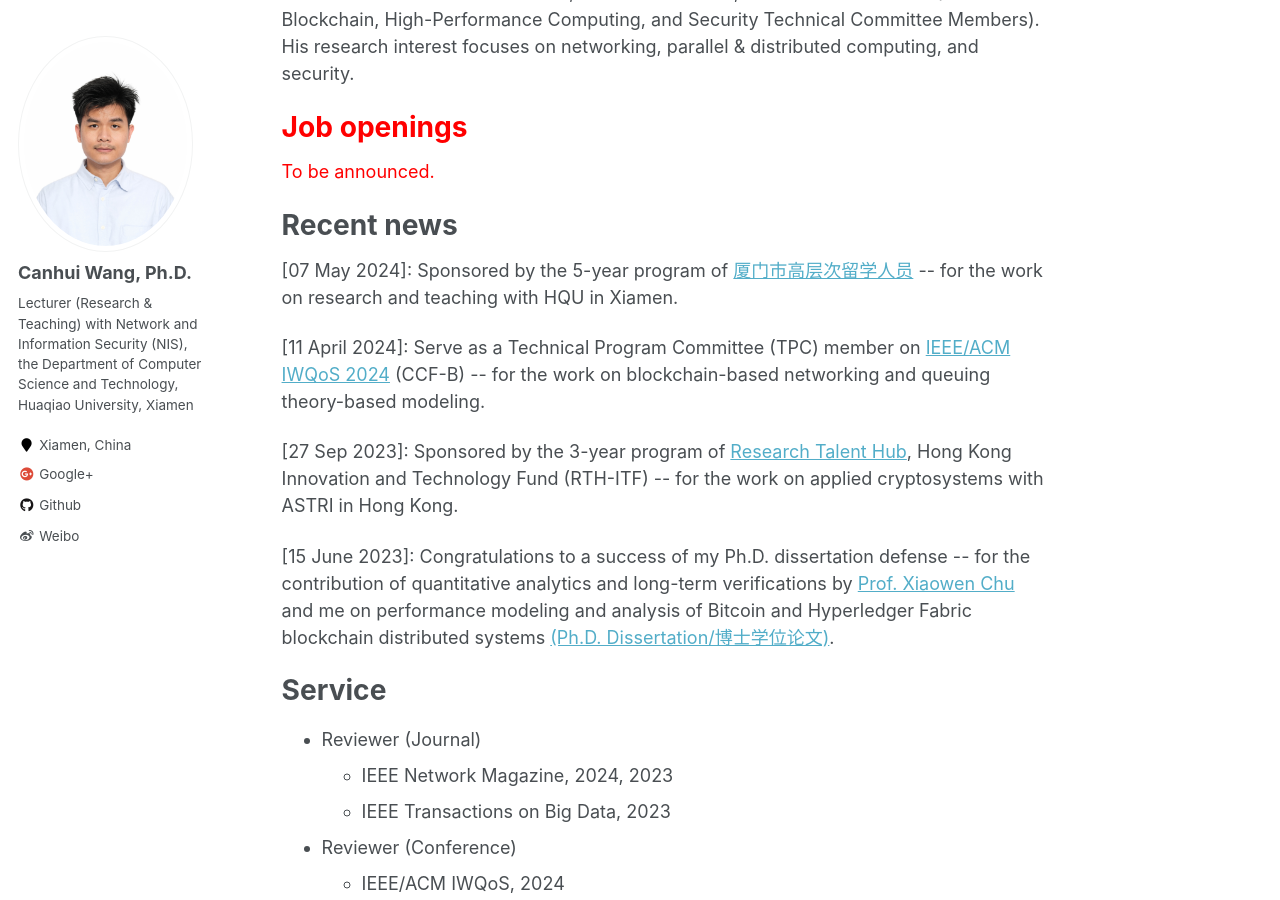
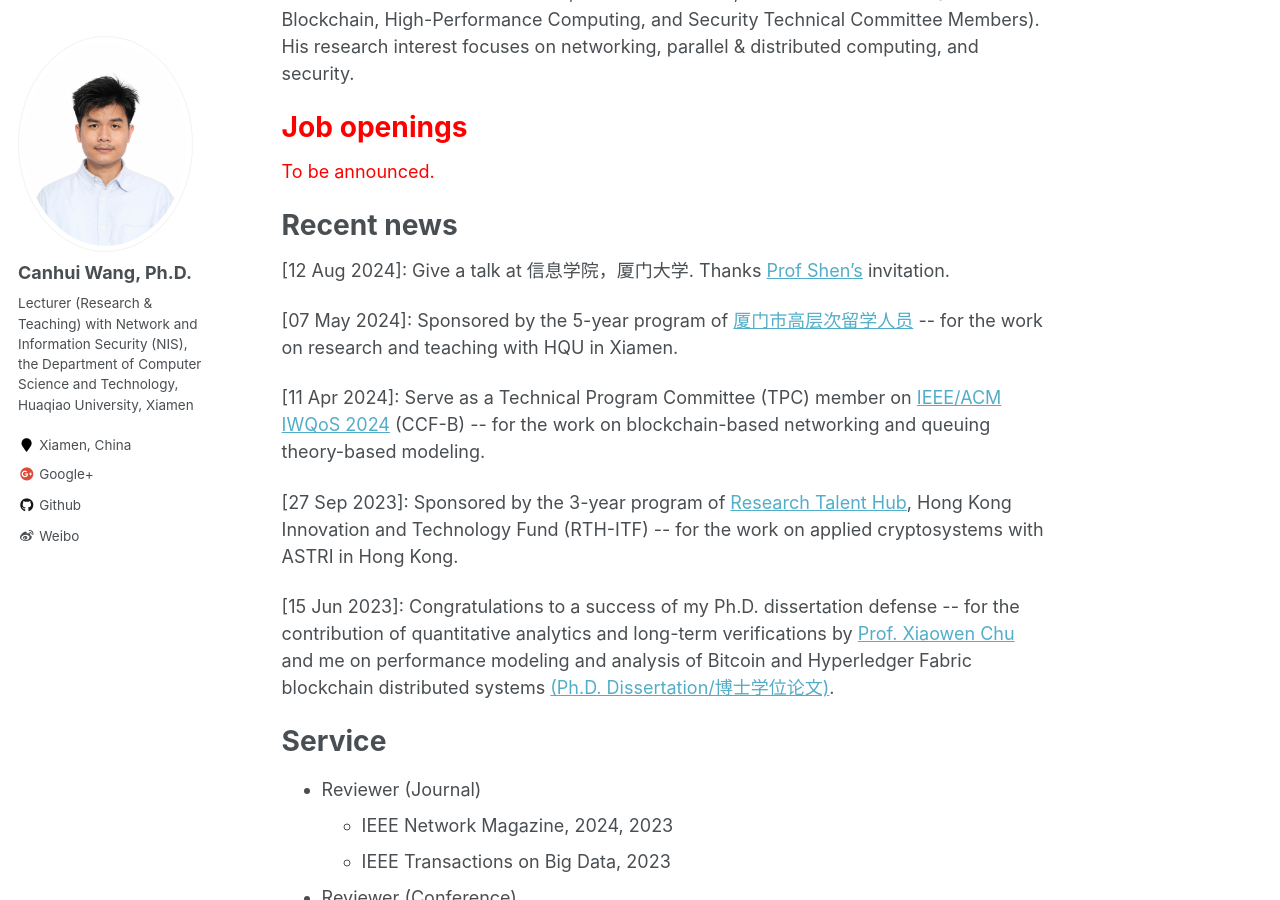
Before and after one commit to Canhui/canhui.github.io, a Jekyll site: the page built from _pages/about.md, in a window 1280 px wide and 900 px high, scrolled down 478 px. Built offline with Jekyll 4.4.1, drawn with Linux system fonts in a browser that asks for light colours.

Commit message:
Update about.md

```diff
--- a/_pages/about.md
+++ b/_pages/about.md
@@ -17,13 +17,15 @@ Canhui Wang is currently a Lecturer (Research & Teaching) with Network and Infor
 
 Recent news
 ======
+\[12 Aug 2024\]: Give a talk at 信息学院，厦门大学. Thanks [Prof Shen's](https://sites.google.com/view/yaobin) invitation.
+
 \[07 May 2024\]: Sponsored by the 5-year program of [厦门市高层次留学人员](http://hrss.xm.gov.cn) -\- for the work on research and teaching with HQU in Xiamen.
 
-\[11 April 2024\]: Serve as a Technical Program Committee (TPC) member on [IEEE/ACM IWQoS 2024](https://iwqos2024.ieee-iwqos.org/committees/technical-program-committee) (CCF-B) -\- for the work on blockchain-based networking and queuing theory-based modeling.
+\[11 Apr 2024\]: Serve as a Technical Program Committee (TPC) member on [IEEE/ACM IWQoS 2024](https://iwqos2024.ieee-iwqos.org/committees/technical-program-committee) (CCF-B) -\- for the work on blockchain-based networking and queuing theory-based modeling.
 
 \[27 Sep 2023\]: Sponsored by the 3-year program of [Research Talent Hub](https://www.itf.gov.hk/en/funding-programmes/nurturing-talent/research-talent-hub/), Hong Kong Innovation and Technology Fund (RTH-ITF) -\- for the work on applied cryptosystems with ASTRI in Hong Kong.
 
-\[15 June 2023\]: Congratulations to a success of my Ph.D. dissertation defense -\- for the contribution of quantitative analytics and long-term verifications by [Prof. Xiaowen Chu](https://scholar.google.com/citations?user=v4rX24EAAAAJ) and me on performance modeling and analysis of Bitcoin and Hyperledger Fabric blockchain distributed systems [(Ph.D. Dissertation/博士学位论文)](https://scholars.hkbu.edu.hk/ws/portalfiles/portal/80879547/G23THFL-042570T.pdf).
+\[15 Jun 2023\]: Congratulations to a success of my Ph.D. dissertation defense -\- for the contribution of quantitative analytics and long-term verifications by [Prof. Xiaowen Chu](https://scholar.google.com/citations?user=v4rX24EAAAAJ) and me on performance modeling and analysis of Bitcoin and Hyperledger Fabric blockchain distributed systems [(Ph.D. Dissertation/博士学位论文)](https://scholars.hkbu.edu.hk/ws/portalfiles/portal/80879547/G23THFL-042570T.pdf).
 
 
 
```
